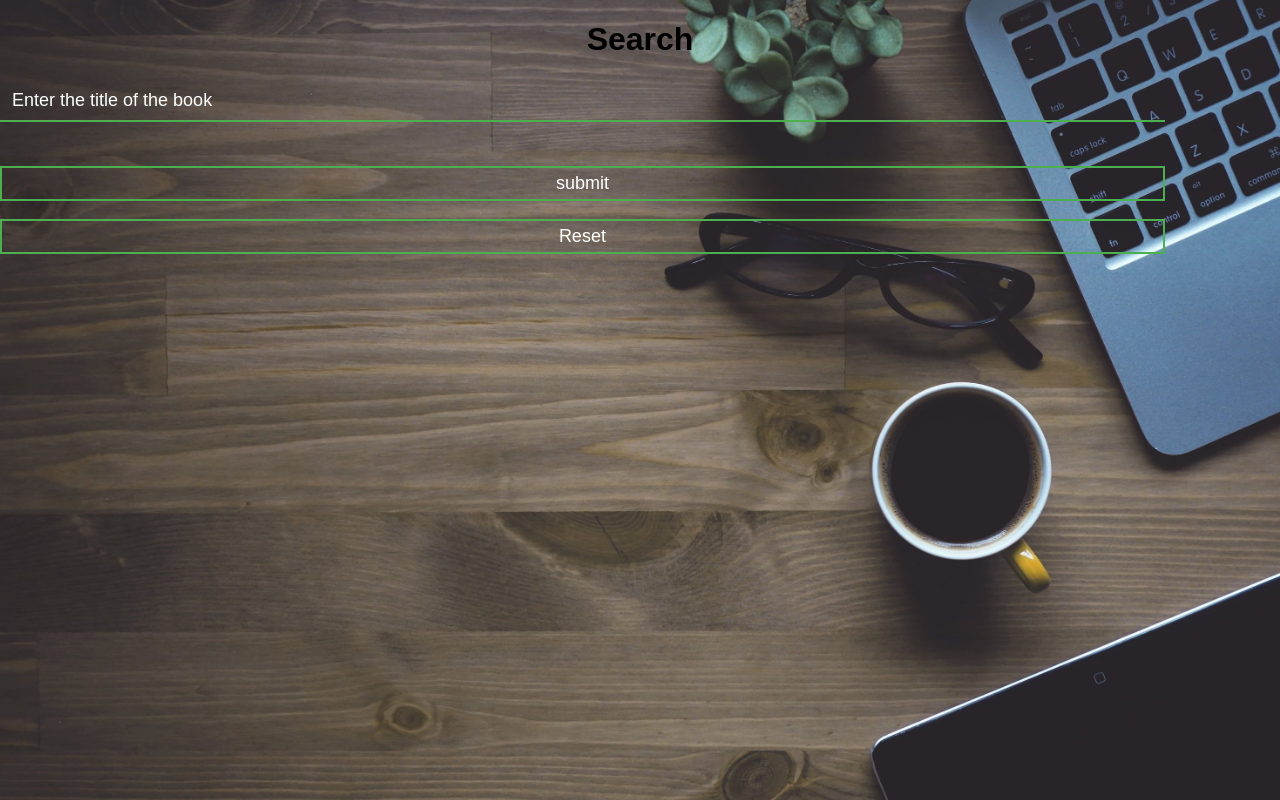
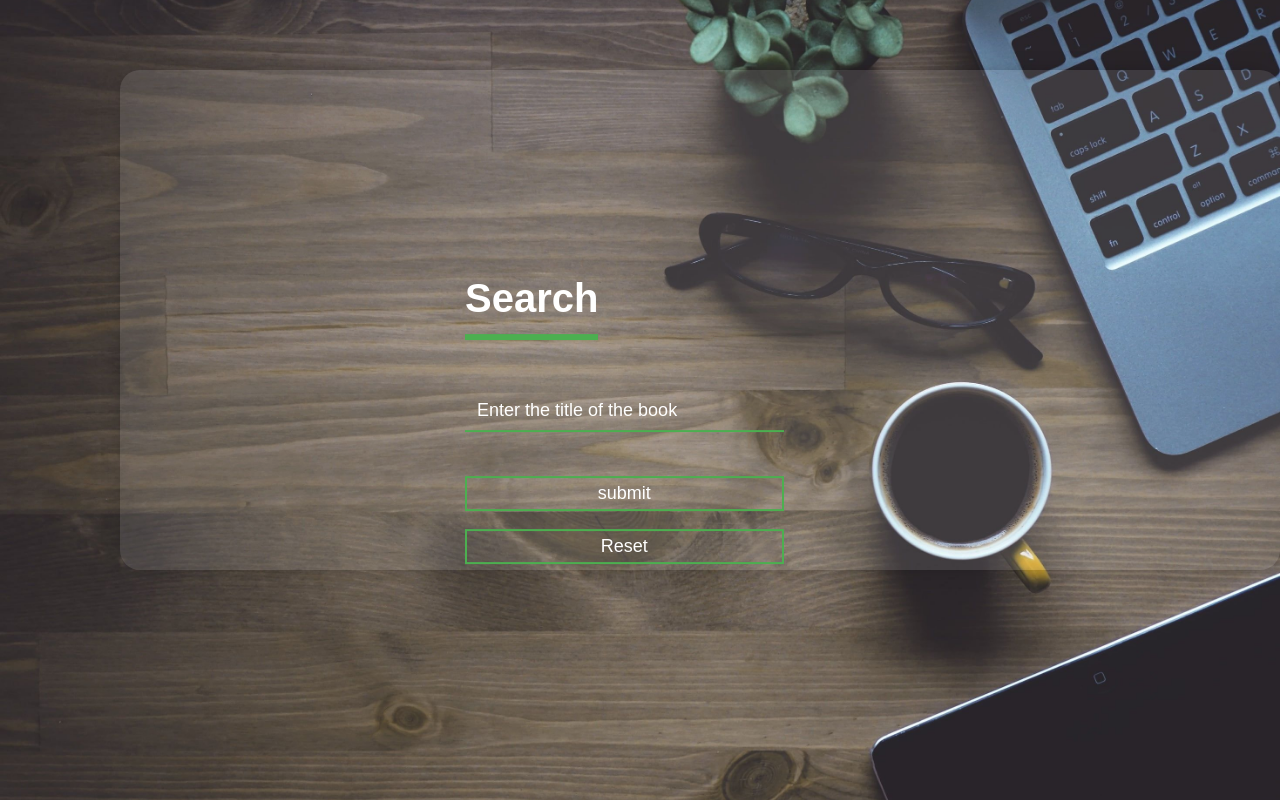
Before and after one commit to Ayodhya12/Project-NetLibrarian, a PHP site: page /search.html in a window 1280 px wide. Run offline with PHP 8.4, Linux system fonts and the light colour scheme.

Commit message:
Update theme.css

```diff
--- a/newProject/theme.css
+++ b/newProject/theme.css
@@ -37,9 +37,19 @@ img:hover {
   box-shadow: 0 0 2px 1px rgba(0, 140, 186, 0.5);
 }
 
-.top
+
+
+.login-box
 {
-  color: #fff;
+ width: 350px;
+ position: absolute;
+ top: 50%;
+ left: 50%;
+ transform: translate(-50%,-50%);
+ color: #fff;
+}
+.login-box h1
+{
   float: left;
   font-size: 40px;
   border-bottom: 6px solid #4caf50;
@@ -86,24 +96,29 @@ img:hover {
 {
  color: #fff;
 }
-
-.bgimg-3 {
-  background-attachment: fixed;
-  background-position: center;
-  background-repeat: no-repeat;
-  background-size: cover;
+.cont{
+  margin-top:120px;
+  background-color:rgba(255,255,255,0.5);
+  padding:90px;
+  border-radius:20px;
+  box-shadow:0px 0px 29px -15px rgba(0,0,0,0.75);
 }
 
-.bgimg-3 {
-  background-image: url("3.jpg");
-  min-height: 400px;
+.cont1{
+  margin-top:70px;
+  margin-right: 0px;
+  margin-left: 120px;
+  background-color:rgba(255,255,255,0.1);
+  padding:250px;
+  border-radius:20px;
+  box-shadow:0px 0px 29px -15px rgba(0,0,0,0.75);
 }
-@media only screen and (max-device-width: 1600px) {
-.bgimg-3 {
-    background-attachment: scroll;
-    min-height: 600px;
-  }
+.cont2{
+  margin-top:40px;
+  margin-right: 0px;
+  margin-left: 120px;
+  background-color:rgba(255,255,255,0.1);
+  padding:280px;
+  border-radius:20px;
+  box-shadow:0px 0px 29px -15px rgba(0,0,0,0.75);
 }
-.w3-margin-bottom{
-  color: #fff;
-}
```
